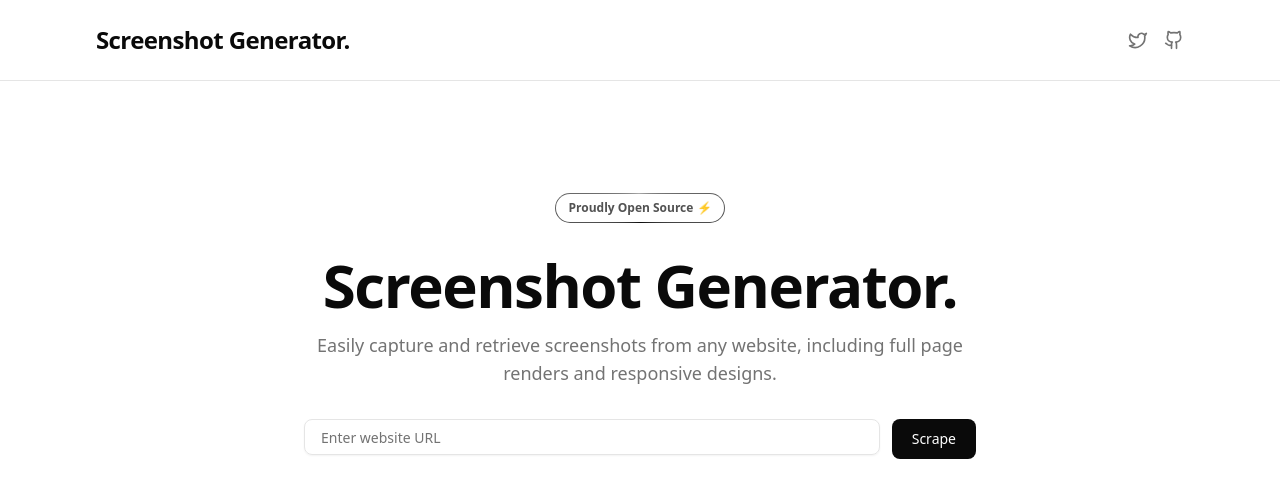
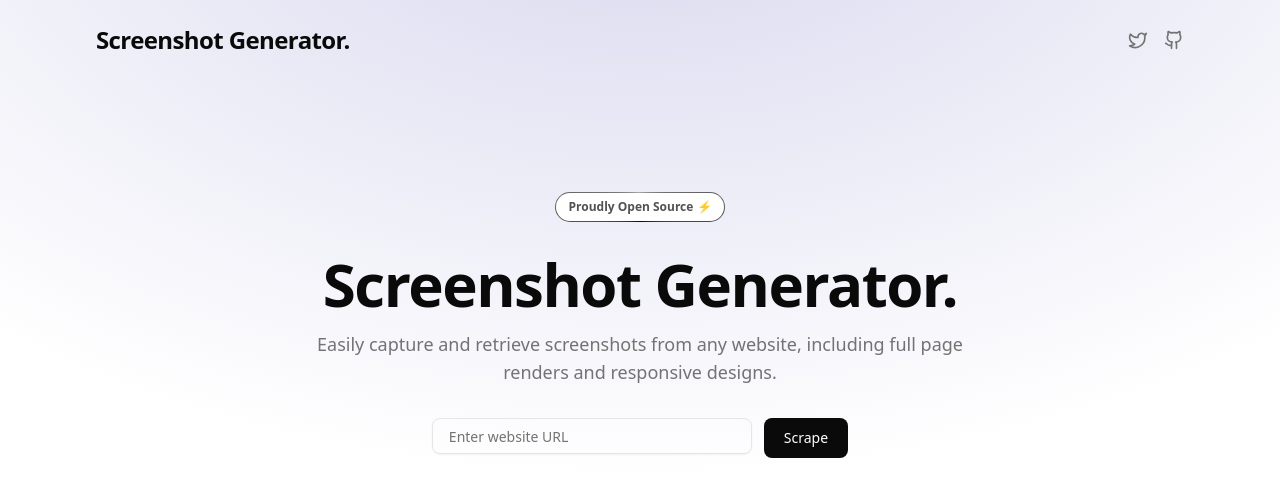
Before and after one commit to drealdumore/screenshotter, a Next.js app: page / in a window 1280 px wide. Shown: the top 498 px of the page. Built offline with nearby package versions, Linux system fonts and the light colour scheme.

Commit message:
style(ui): center input and button with fixed width for better desktop layout

```diff
--- a/app/page.tsx
+++ b/app/page.tsx
@@ -104,8 +104,8 @@ const ScreenshotGenerator = () => {
   };
 
   return (
-    <div className="min-h-screen bg-background">
-      <header className="border-b border-border">
+    <div className="min-h-screen absolute top-0 z-[-2] h-screen w-screen bg-white bg-[radial-gradient(ellipse_80%_80%_at_50%_-20%,rgba(120,119,198,0.3),rgba(255,255,255,0))]">
+      <header>
         <div className="mx-auto max-w-6xl px-4 py-6 sm:px-6 lg:px-8">
           <div className="flex items-center justify-between">
             <h1 className="text-2xl font-bold tracking-tight text-foreground">
@@ -212,8 +212,8 @@ const ScreenshotGenerator = () => {
               </p>
             </div>
             {/* Input Section */}
-            <div className="w-full max-w-2xl space-y-4">
-              <div className="flex gap-3">
+            <div className="w-full max-w-lg mx-auto space-y-4">
+              <div className="flex gap-3 justify-center">
                 <Input
                   type="url"
                   value={url}
@@ -221,7 +221,7 @@ const ScreenshotGenerator = () => {
                   onKeyPress={handleKeyPress}
                   placeholder="Enter website URL"
                   disabled={loading}
-                  className="flex-1 px-4 py-3 text-base"
+                  className="w-80 px-4 py-3 text-base"
                 />
                 <Button
                   onClick={handleGenerateScreenshot}
```
